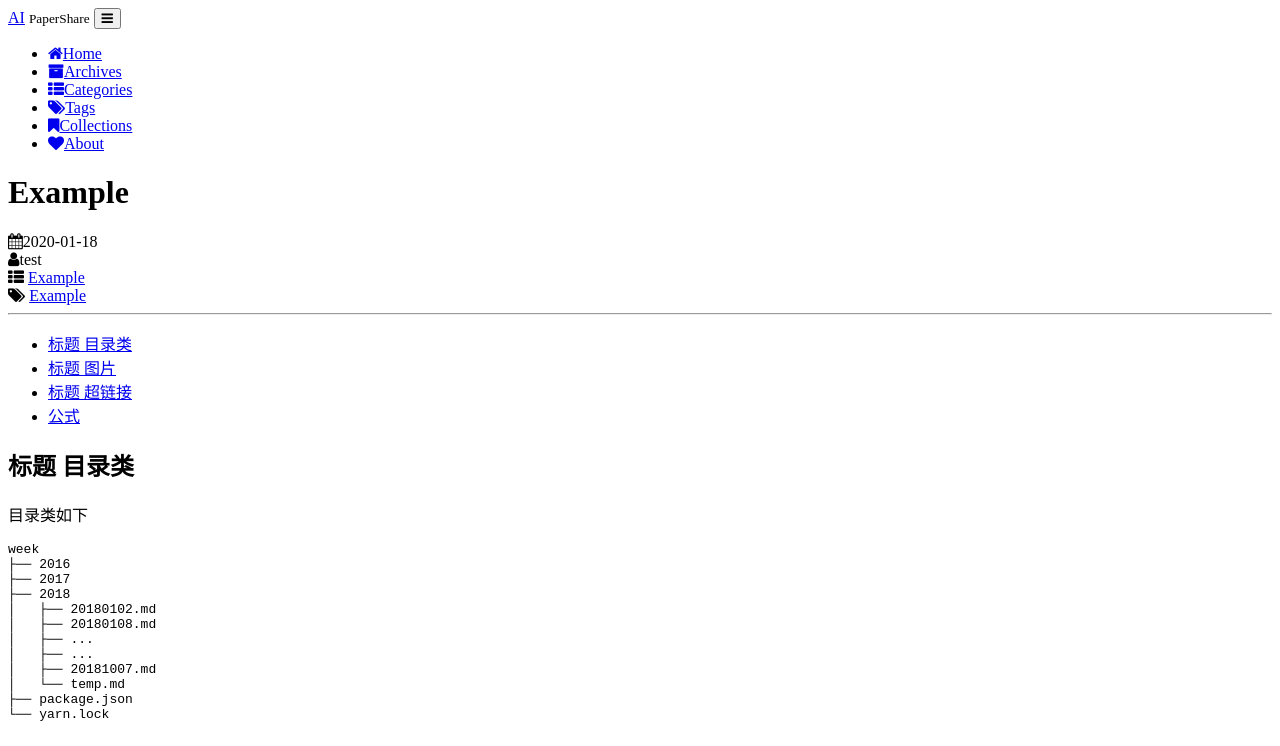
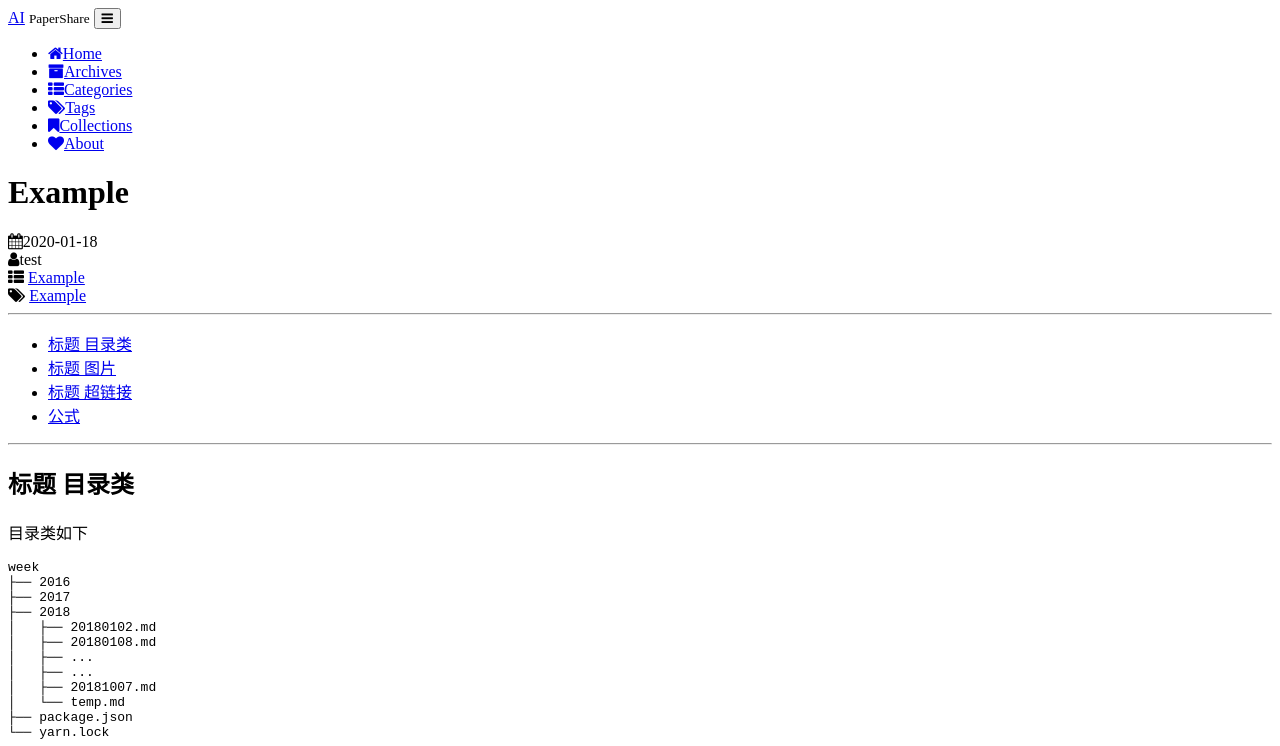
Before and after one commit to tyliu22/tyliu22.github.io, a Jekyll site: the page built from _posts/2020-1-18-Example.md, in a window 1280 px wide. Shown: the top 746 px of the page. Built offline with Jekyll 4.4.1, drawn with Linux system fonts in a browser that asks for light colours; comment, search, counter and statistics services are not loaded; a style sheet for code colours, icons or effects is not loaded.

```diff
--- a/_posts/2020-1-18-Example.md
+++ b/_posts/2020-1-18-Example.md
@@ -8,6 +8,7 @@ author: test
 
 * content
 {:toc}
+_________________________________
 
 ## 标题 目录类
 
```
